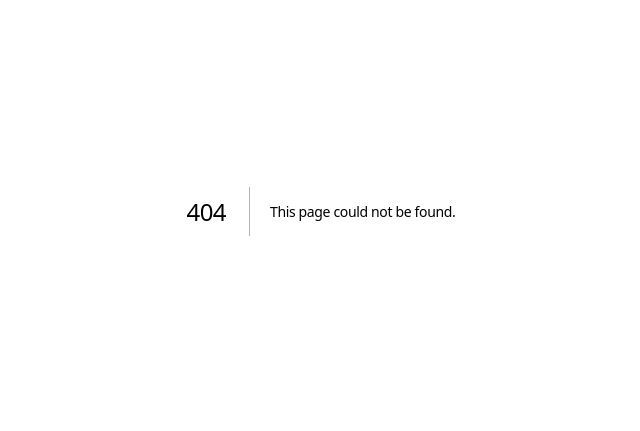
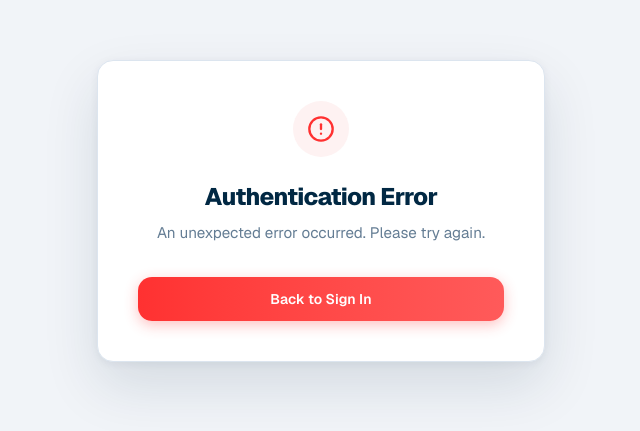
Before and after one commit to aymen-haloui/agrilink, a Next.js app: page /auth/error in a window 1280 px wide. Before the commit this address had no page. Shown: the part 189-620 px from the top of the page, without its empty margins (319-959 px from the left). Built offline with nearby package versions, Linux system fonts and the light colour scheme.

Commit message:
fix: add missing /auth/error page to resolve NextAuth 404 on auth errors

```diff
--- /dev/null
+++ b/app/auth/error/page.tsx
@@ -0,0 +1,37 @@
+import Link from 'next/link';
+import { AlertCircle } from 'lucide-react';
+
+const errorMessages: Record<string, string> = {
+  Configuration: 'There is a problem with the server configuration. Please try again later.',
+  AccessDenied: 'You do not have permission to access this resource.',
+  Verification: 'The verification link is invalid or has expired.',
+  Default: 'An unexpected error occurred. Please try again.',
+};
+
+export default async function AuthErrorPage({
+  searchParams,
+}: {
+  searchParams: Promise<{ error?: string }>;
+}) {
+  const params = await searchParams;
+  const error = params?.error ?? 'Default';
+  const message = errorMessages[error] ?? errorMessages.Default;
+
+  return (
+    <div className="flex min-h-screen items-center justify-center bg-[#f1f4f8] px-4">
+      <div className="w-full max-w-md rounded-2xl border border-[#dce5ef] bg-white p-10 shadow-[0_2px_8px_rgba(1,40,67,0.06),0_24px_56px_rgba(1,40,67,0.12)] text-center">
+        <div className="mx-auto mb-6 flex h-14 w-14 items-center justify-center rounded-full bg-red-50">
+          <AlertCircle className="h-7 w-7 text-[#ff3131]" />
+        </div>
+        <h1 className="mb-2 text-2xl font-extrabold tracking-tight text-[#012843]">Authentication Error</h1>
+        <p className="mb-8 text-[0.95rem] leading-relaxed text-[#647d94]">{message}</p>
+        <Link
+          href="/login"
+          className="inline-flex h-11 w-full items-center justify-center rounded-xl bg-gradient-to-r from-[#ff3131] to-[#ff5a5a] text-sm font-semibold text-white shadow-[0_4px_14px_rgba(255,49,49,0.30)] transition-all duration-300 hover:-translate-y-0.5 hover:shadow-[0_8px_22px_rgba(255,49,49,0.40)]"
+        >
+          Back to Sign In
+        </Link>
+      </div>
+    </div>
+  );
+}
```
